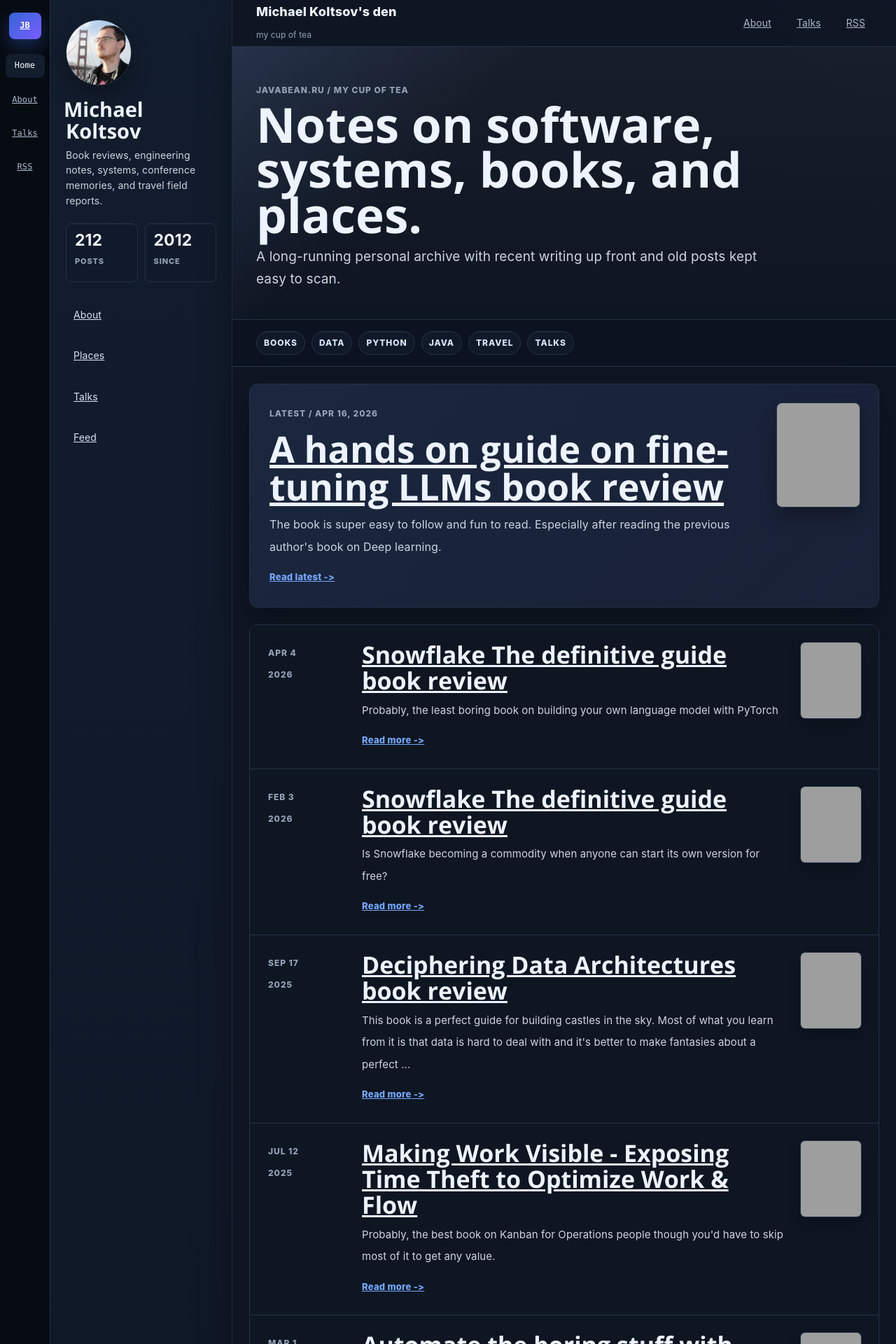
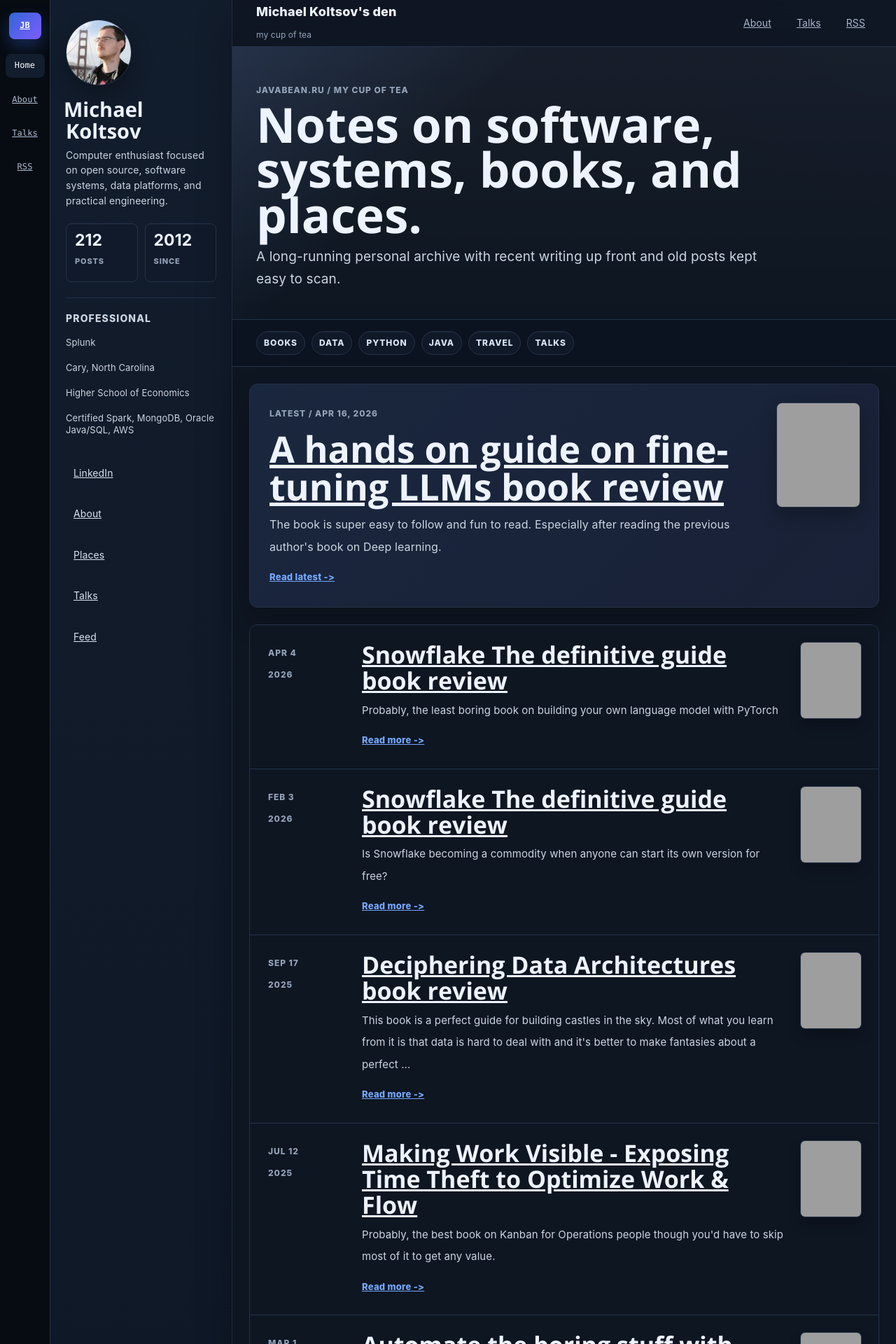
Before and after one commit to mkoltsov/javabean.ru, a Jekyll site: the page built from index.html, in a window 1280 px wide. Shown: the top 1920 px of the page at 70% size. Built offline with Jekyll 4.4.1, drawn with Linux system fonts in a browser that asks for light colours; the list of posts is cut into pages by our own code; grey boxes are pictures that could not be loaded.

Commit message:
Add LinkedIn profile context to sidebar

```diff
--- /dev/null
+++ b/_includes/profile-sidebar.html
@@ -0,0 +1,27 @@
+<aside class="jb-profile">
+  <a class="jb-avatar" href="{{ "/" | relative_url }}">
+    <img src="{{ "/assets/images/profile.png" | relative_url }}" alt="{{ site.author }}" width="92" height="92" decoding="async">
+  </a>
+  <h1>{{ site.author }}</h1>
+  <p>Computer enthusiast focused on open source, software systems, data platforms, and practical engineering.</p>
+  <div class="jb-stats">
+    <div><strong>{{ site.posts | size }}</strong><span>posts</span></div>
+    <div><strong>2012</strong><span>since</span></div>
+  </div>
+  <section class="jb-profile-section">
+    <p class="jb-meta">Professional</p>
+    <ul>
+      <li>Splunk</li>
+      <li>Cary, North Carolina</li>
+      <li>Higher School of Economics</li>
+      <li>Certified Spark, MongoDB, Oracle Java/SQL, AWS</li>
+    </ul>
+  </section>
+  <nav class="jb-profile-links" aria-label="Site sections">
+    <a href="https://www.linkedin.com/in/mkoltsov/">LinkedIn</a>
+    <a href="{{ "/about.html" | relative_url }}">About</a>
+    <a href="{{ "/places-ive-been-to.html" | relative_url }}">Places</a>
+    <a href="{{ "/talks.html" | relative_url }}">Talks</a>
+    <a href="{{ "/feed.xml" | relative_url }}">Feed</a>
+  </nav>
+</aside>
--- a/assets/css/main.scss
+++ b/assets/css/main.scss
@@ -168,6 +168,26 @@ a {
   font-weight: 800;
   letter-spacing: .08em;
   text-transform: uppercase;
+}
+
+.jb-profile-section {
+  margin-top: 22px;
+  padding-top: 18px;
+  border-top: 1px solid var(--jb-line);
+}
+
+.jb-profile-section ul {
+  display: grid;
+  gap: 8px;
+  padding: 0;
+  margin: 10px 0 0;
+  list-style: none;
+}
+
+.jb-profile-section li {
+  color: #cbd5e1;
+  font-size: 13px;
+  line-height: 1.35;
 }
 
 .jb-profile-links {
--- a/index.html
+++ b/index.html
@@ -12,23 +12,7 @@ title: Home
     <a href="{{ "/feed.xml" | relative_url }}">RSS</a>
   </nav>
 
-  <aside class="jb-profile">
-    <a class="jb-avatar" href="{{ "/" | relative_url }}">
-      <img src="{{ "/assets/images/profile.png" | relative_url }}" alt="{{ site.author }}" width="92" height="92" decoding="async">
-    </a>
-    <h1>{{ site.author }}</h1>
-    <p>Book reviews, engineering notes, systems, conference memories, and travel field reports.</p>
-    <div class="jb-stats">
-      <div><strong>{{ site.posts | size }}</strong><span>posts</span></div>
-      <div><strong>2012</strong><span>since</span></div>
-    </div>
-    <nav class="jb-profile-links" aria-label="Site sections">
-      <a href="{{ "/about.html" | relative_url }}">About</a>
-      <a href="{{ "/places-ive-been-to.html" | relative_url }}">Places</a>
-      <a href="{{ "/talks.html" | relative_url }}">Talks</a>
-      <a href="{{ "/feed.xml" | relative_url }}">Feed</a>
-    </nav>
-  </aside>
+  {% include profile-sidebar.html %}
 
   <main class="jb-main">
     <header class="jb-topbar">
```
Also changed, not shown: _layouts/page.html (+1 -12 lines), _layouts/post.html (+1 -12 lines).
